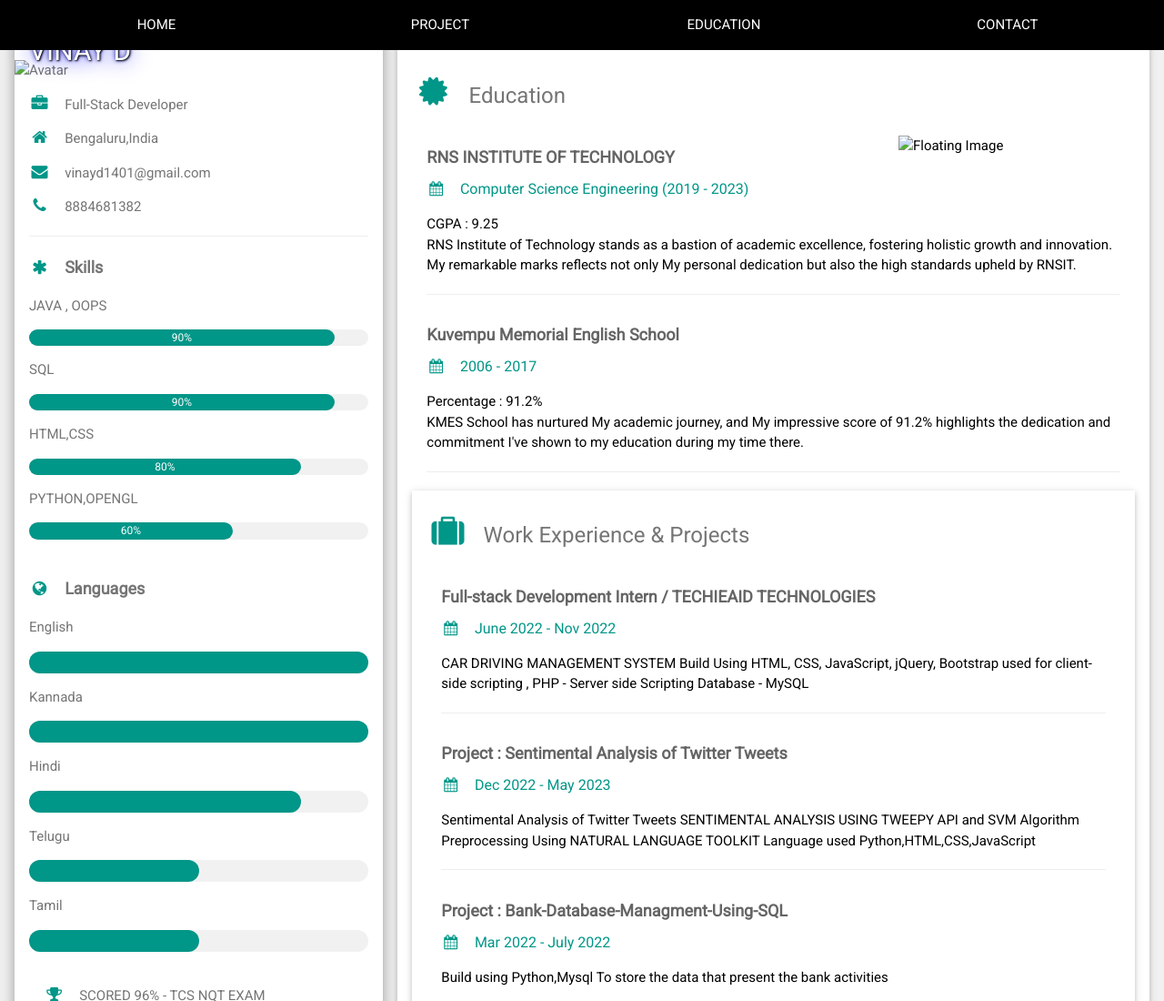
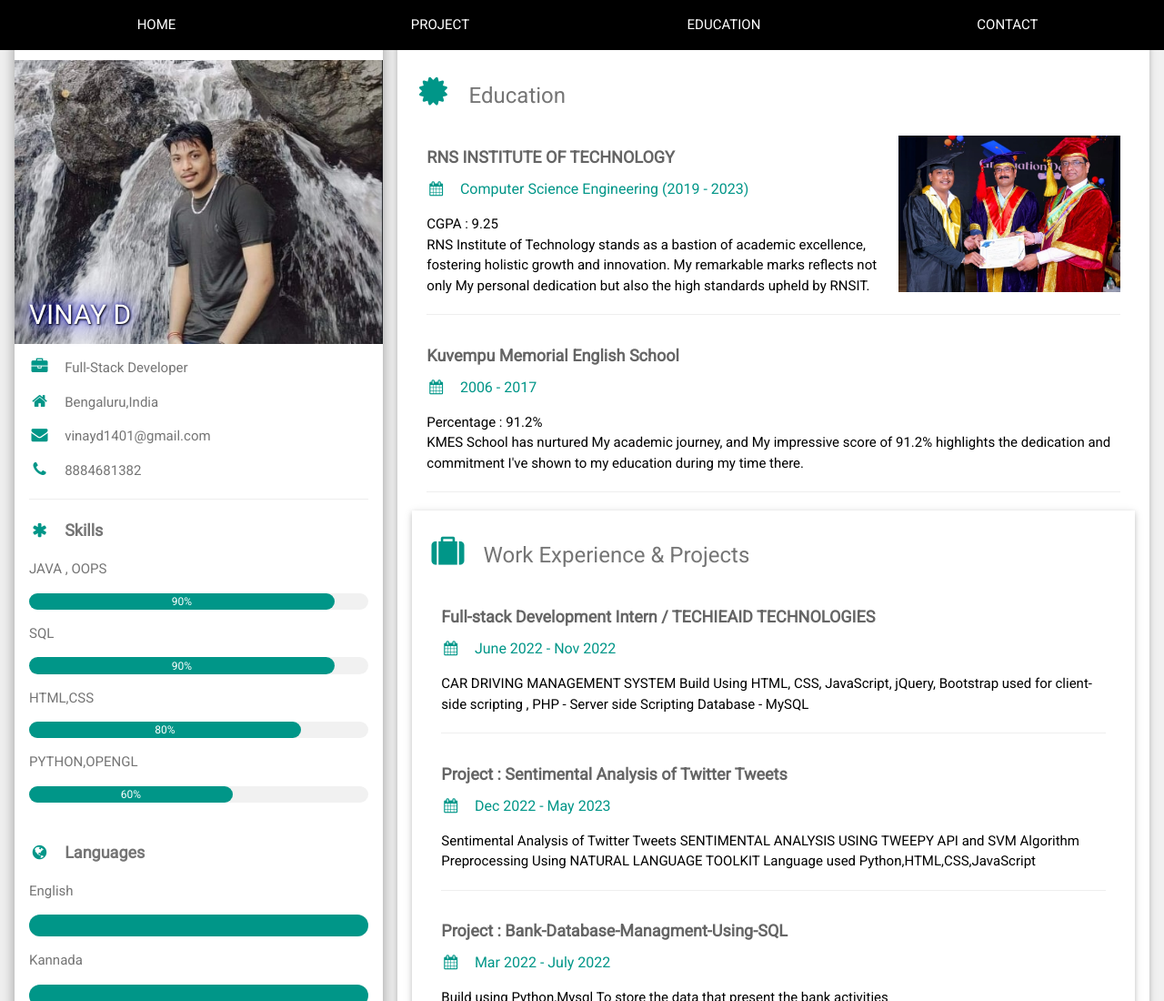
Before and after one commit to VinayD1382/resumewebsite, a plain HTML site: page index.html in a window 1280 px wide. Shown: the top 1100 px of the page at 91% size. Drawn offline with nearby package versions, Linux system fonts and the light colour scheme.

Commit message:
Update index.html

```diff
--- a/index.html
+++ b/index.html
@@ -48,7 +48,7 @@ h2{ font-family: "Roboto"; color: white;
 
       <div class="w3-white w3-text-grey w3-card-4">
         <div class="w3-display-container">
-          <img src="images/six.jpg" style="width:100%; margin-top:50px;" alt="Avatar">
+          <img src="six.jpg" style="width:100%; margin-top:50px;" alt="Avatar">
           <div class="w3-display-bottomleft w3-container w3-text-black">
             <h2>VINAY D</h2>
           </div>
@@ -125,7 +125,7 @@ h2{ font-family: "Roboto"; color: white;
 <div class="w3-container w3-card w3-white">
         <h3 class="w3-text-grey w3-padding-16" style="margin-top:50px"><i class="fa fa-certificate fa-fw w3-margin-right w3-xxlarge w3-text-teal "></i>Education</h3>
         <div class="w3-container" id="education">
-	<img src="images/grade.jpg" alt="Floating Image" style="width: 32%; height: 30%; float: right;">
+	<img src="grade.jpg" alt="Floating Image" style="width: 32%; height: 30%; float: right;">
           <h5 class="w3-opacity"><b>RNS INSTITUTE OF TECHNOLOGY</b></h5>
           <h6 class="w3-text-teal"><i class="fa fa-calendar fa-fw w3-margin-right"></i>Computer Science Engineering (2019 - 2023)</h6>
           <p>CGPA : 9.25<br>RNS Institute of Technology stands as a bastion of academic excellence, fostering holistic growth and innovation. My remarkable marks reflects not only My personal dedication but also the high standards upheld by RNSIT.</br></p>
```
